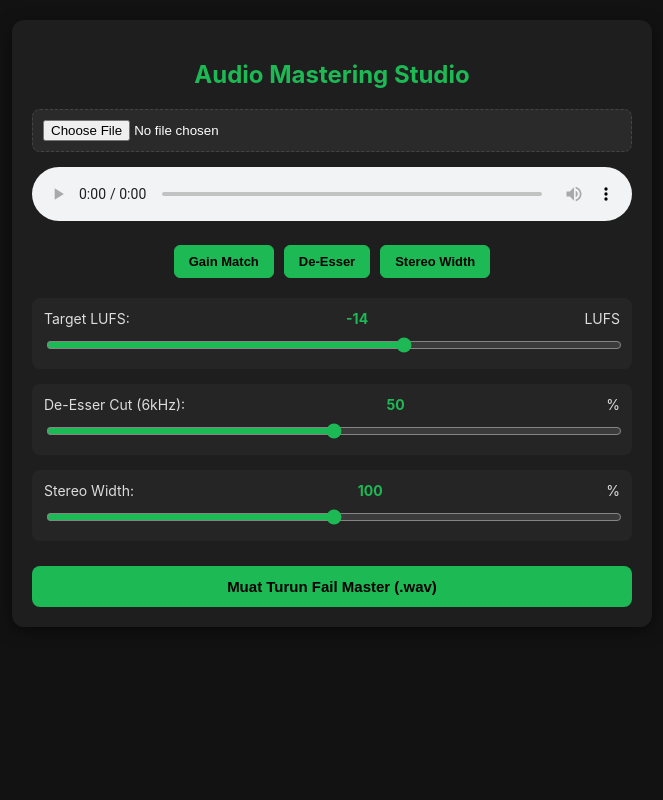
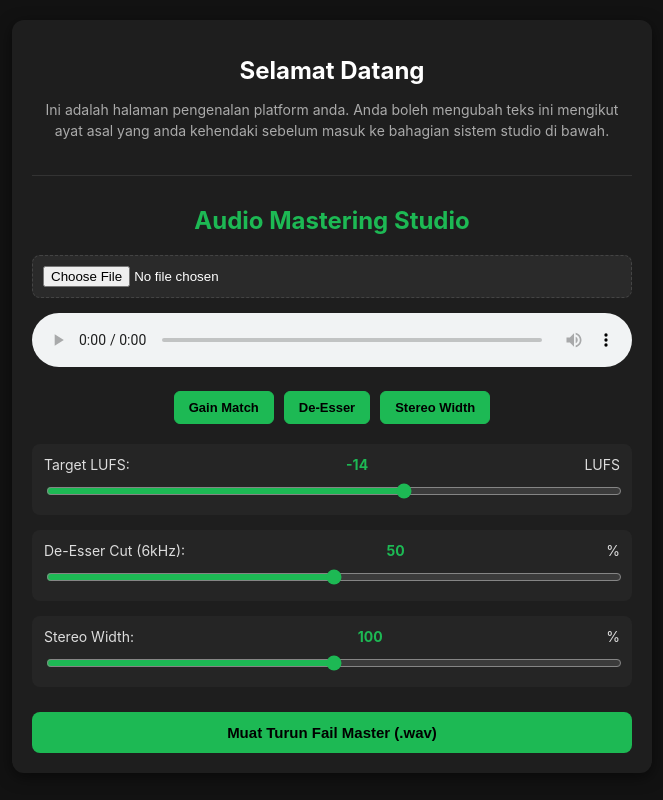
Before and after one commit to semulabangkit1985-ctrl/bp-ai-music-studio, a Flask app: page / in a window 1280 px wide. Shown: the whole page, without its empty margins (308-971 px from the left). Run offline with Flask 3, Linux system fonts and the light colour scheme.

Commit message:
Update index.html

```diff
--- a/templates/index.html
+++ b/templates/index.html
@@ -3,7 +3,7 @@
 <head>
     <meta charset="UTF-8">
     <meta name="viewport" content="width=device-width, initial-scale=1.0">
-    <title>Web Audio Mastering Studio</title>
+    <title>Halaman Utama & Audio Mastering Studio</title>
     <style>
         body {
             font-family: -apple-system, BlinkMacSystemFont, "Segoe UI", Roboto, sans-serif;
@@ -19,6 +19,23 @@
             padding: 20px;
             border-radius: 12px;
             box-shadow: 0 4px 15px rgba(0,0,0,0.5);
+        }
+        /* Stail Bahagian Pengenalan */
+        .intro-section {
+            text-align: center;
+            margin-bottom: 30px;
+            padding-bottom: 20px;
+            border-bottom: 1px solid #333;
+        }
+        .intro-section h1 {
+            color: #ffffff;
+            font-size: 24px;
+            margin-bottom: 10px;
+        }
+        .intro-section p {
+            color: #aaa;
+            font-size: 14px;
+            line-height: 1.5;
         }
         h2 {
             text-align: center;
@@ -110,6 +127,13 @@
 <body>
 
     <div class="container">
+        <!-- BAHAGIAN 1: HALAMAN PENGENALAN -->
+        <div class="intro-section">
+            <h1>Selamat Datang</h1>
+            <p>Ini adalah halaman pengenalan platform anda. Anda boleh mengubah teks ini mengikut ayat asal yang anda kehendaki sebelum masuk ke bahagian sistem studio di bawah.</p>
+        </div>
+
+        <!-- BAHAGIAN 2: AUDIO MASTERING STUDIO -->
         <h2>Audio Mastering Studio</h2>
 
         <!-- Muat Naik Fail -->
@@ -154,13 +178,12 @@
         let splitter, merger, leftGain, rightGain;
         let masterGainNode;
 
-        let isGainMatched = true; // Bermula dalam keadaan aktif mengikut butang default
+        let isGainMatched = true;
         let isDeEsserActive = true;
         let isStereoWidthActive = true;
 
         let audioElement = document.getElementById('audio-element');
 
-        // Mulakan Web Audio API apabila audio mula dimainkan
         audioElement.addEventListener('play', () => {
             if (!audioCtx) {
                 initAudioContext();
@@ -173,25 +196,20 @@
             audioCtx = new (window.AudioContext || window.webkitAudioContext)();
             sourceNode = audioCtx.createMediaElementSource(audioElement);
 
-            // 1. De-Esser Filter (BiquadFilter peaking pada 6kHz)
             deEsserFilter = audioCtx.createBiquadFilter();
             deEsserFilter.type = 'peaking';
             deEsserFilter.frequency.value = 6000;
             deEsserFilter.Q.value = 2.0;
-            deEsserFilter.gain.value = -5.0; // Nilai potongan awal
+            deEsserFilter.gain.value = -5.0;
 
-            // 2. Stereo Width (Splitter & Merger dengan Gain Kawalan Saluran)
             splitter = audioCtx.createChannelSplitter(2);
             merger = audioCtx.createChannelMerger(2);
             leftGain = audioCtx.createGain();
             rightGain = audioCtx.createGain();
 
-            // 3. Master Gain (Untuk LUFS & Gain Match)
             masterGainNode = audioCtx.createGain();
             updateMasterGainValue();
 
-            // Sambungkan Rantaian Audio (Chain):
-            // Source -> De-Esser -> Splitter -> (Left/Right Gains) -> Merger -> Master Gain -> Destination
             sourceNode.connect(deEsserFilter);
             deEsserFilter.connect(splitter);
 
@@ -205,7 +223,6 @@
             masterGainNode.connect(audioCtx.destination);
         }
 
-        // Pengurusan Fail Input
         document.getElementById('audio-file').addEventListener('change', function(e) {
             const file = e.target.files[0];
             if (file) {
@@ -215,7 +232,6 @@
             }
         });
 
-        // Toggle Fungsi
         function toggleGainMatch(btn) {
             btn.classList.toggle('active');
             isGainMatched = btn.classList.contains('active');
@@ -240,11 +256,10 @@
             }
         }
 
-        // Kemas Kini Parameter
         function updateMasterGainValue() {
             if (!masterGainNode) return;
             if (isGainMatched) {
-                masterGainNode.gain.value = 1.0; // Sama aras input asal
+                masterGainNode.gain.value = 1.0;
             } else {
                 const lufsVal = parseFloat(document.getElementById('lufs-range').value);
                 let boostFactor = 1.3;
```
